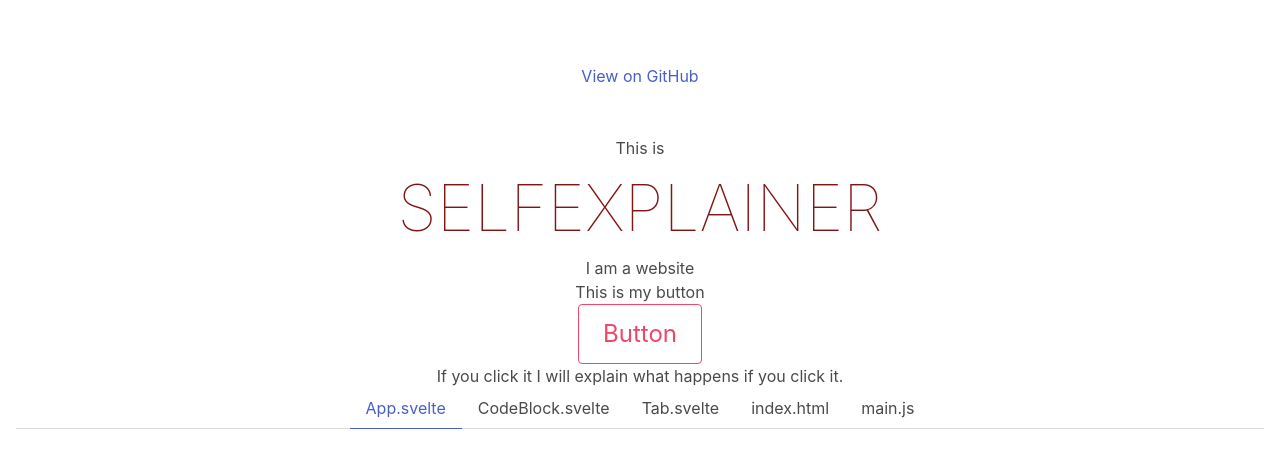
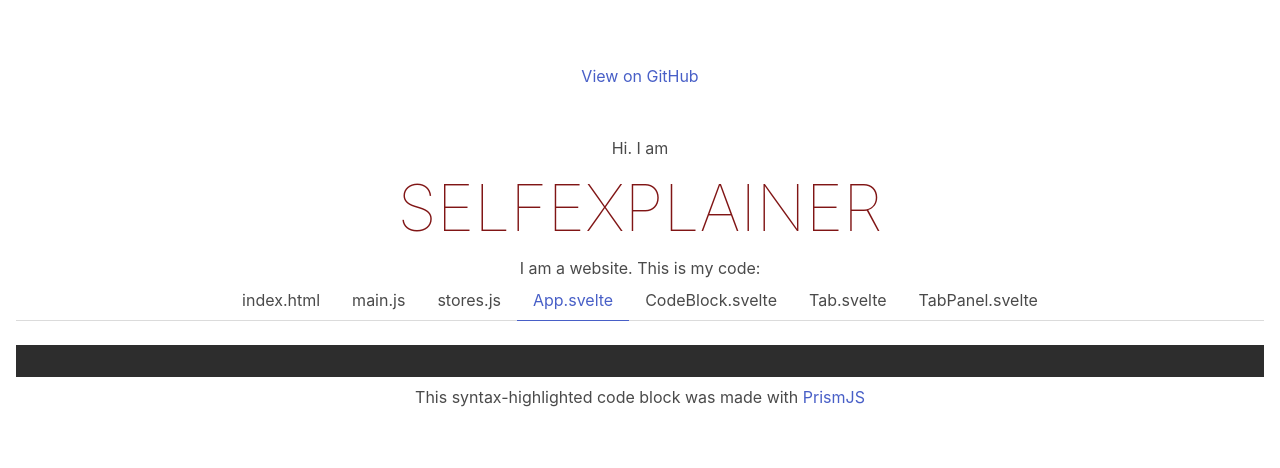
Before and after one commit to nielswadsholt/selfexplainer, a Svelte app: page / in a window 1280 px wide. Shown: the top 468 px of the page. Built offline with nearby package versions, Linux system fonts and the light colour scheme; no server answers.

Commit message:
Add TabPanel component and implement clickable code file tabs

```diff
--- a/src/App.svelte
+++ b/src/App.svelte
@@ -1,23 +1,22 @@
 <script>
 	import 'prism-svelte';
-	import { onMount } from 'svelte';
+	import CodeBlock from './CodeBlock.svelte';
 	import Tab from './Tab.svelte';
-	import CodeBlock from './CodeBlock.svelte';
+	import TabPanel from './TabPanel.svelte';
 	export const baseUrl = 'https://raw.githubusercontent.com/nielswadsholt/selfexplainer/master/';
 	export let name = '';
 	let source;
 	let highlighted;
-	let visible = false;
 
-	onMount(async () => {
+	async function loadSource(path) {
 		const response = await fetch(
-			baseUrl + 'src/App.svelte');
+			baseUrl + path);
 		source = await response.text();
-	})
+	}
 
-	async function btnClick() {
+	async function highlightSource(path) {
+		await loadSource(path);
 		source = highlighted ? highlighted : await Prism.highlightAll();
-		visible = !visible;
 	}
 </script>
 <main>
@@ -30,32 +29,32 @@
 		</a>
 	</section>
 	<section>
-		<h2>This is</h2>
+		<h2>Hi. I am</h2>
 		<h1>{name}</h1>
-		<h2>I am a website</h2>
-		<p>This is my button</p>
-		<div class="button is-danger is-large is-outlined" on:click={btnClick}>Button</div>
+		<h2>I am a website. This is my code:</h2>
 	</section>
 	<section>
-		<div hidden='{visible}'>
-			<p>If you click it I will explain what happens if you click it.</p>
-		</div>
-		<div hidden='{!visible}'>
-			<p>Well done! You just clicked a button and triggered a click event. Here is the
-			<a href="https://svelte.dev/" target="blank">Svelte</a>
-			code that made it happen:</p>
-			<CodeBlock code={source}/>
-			<p>This syntax-highlighted code block was made with <a href="https://github.com/PrismJS/prism" target="blank">PrismJS</a></p>
-		</div>
 		<div class="tabs is-centered">
 			<ul>
+				<Tab title="index.html"/>
+				<Tab title="main.js"/>
+				<Tab title="stores.js"/>
 				<Tab title="App.svelte"/>
 				<Tab title="CodeBlock.svelte"/>
 				<Tab title="Tab.svelte"/>
-				<Tab title="index.html"/>
-				<Tab title="main.js"/>
+				<Tab title="TabPanel.svelte"/>
 			</ul>
 		</div>
+		<div id="tab-panels">
+			<TabPanel tab="index.html"><CodeBlock language="html" code={source} onmount="{() => highlightSource('/public/index.html')}"/></TabPanel>
+			<TabPanel tab="main.js"><CodeBlock language="js" code={source} onmount="{() => highlightSource('src/main.js')}"/></TabPanel>
+			<TabPanel tab="stores.js"><CodeBlock language="js" code={source} onmount="{() => highlightSource('src/stores.js')}"/></TabPanel>
+			<TabPanel tab="App.svelte"><CodeBlock language="svelte" code={source} onmount="{() => highlightSource('src/App.svelte')}"/></TabPanel>
+			<TabPanel tab="CodeBlock.svelte"><CodeBlock language="svelte" code={source} onmount="{() => highlightSource('src/CodeBlock.svelte')}"/></TabPanel>
+			<TabPanel tab="Tab.svelte"><CodeBlock language="svelte" code={source} onmount="{() => highlightSource('src/Tab.svelte')}"/></TabPanel>
+			<TabPanel tab="TabPanel.svelte"><CodeBlock language="svelte" code={source} onmount="{() => highlightSource('src/TabPanel.svelte')}"/></TabPanel>
+		</div>
+		<p>This syntax-highlighted code block was made with <a href="https://github.com/PrismJS/prism" target="blank">PrismJS</a></p>
 	</section>
 </main>
 <style>
--- a/src/CodeBlock.svelte
+++ b/src/CodeBlock.svelte
@@ -1,5 +1,10 @@
 <script>
+    import { onMount } from 'svelte';
+    export let language = '';
     export let code = '';
+    export let onmount = () => {};
+
+    onMount(onmount);
 </script>
 
-<pre class="line-numbers"><code class="language-svelte">{code}</code></pre>
+<pre class="line-numbers"><code class="language-{language}">{code}</code></pre>
--- a/src/Tab.svelte
+++ b/src/Tab.svelte
@@ -7,5 +7,4 @@
     }
 </script>
 
-
 <li class:is-active="{$current == title}"><a on:click={tabClick}>{title}</a></li>
--- /dev/null
+++ b/src/TabPanel.svelte
@@ -0,0 +1,8 @@
+<script>
+    import { current } from './stores'
+    export let tab = '';
+</script>
+
+{#if $current == tab}
+<slot></slot>
+{/if}
```
